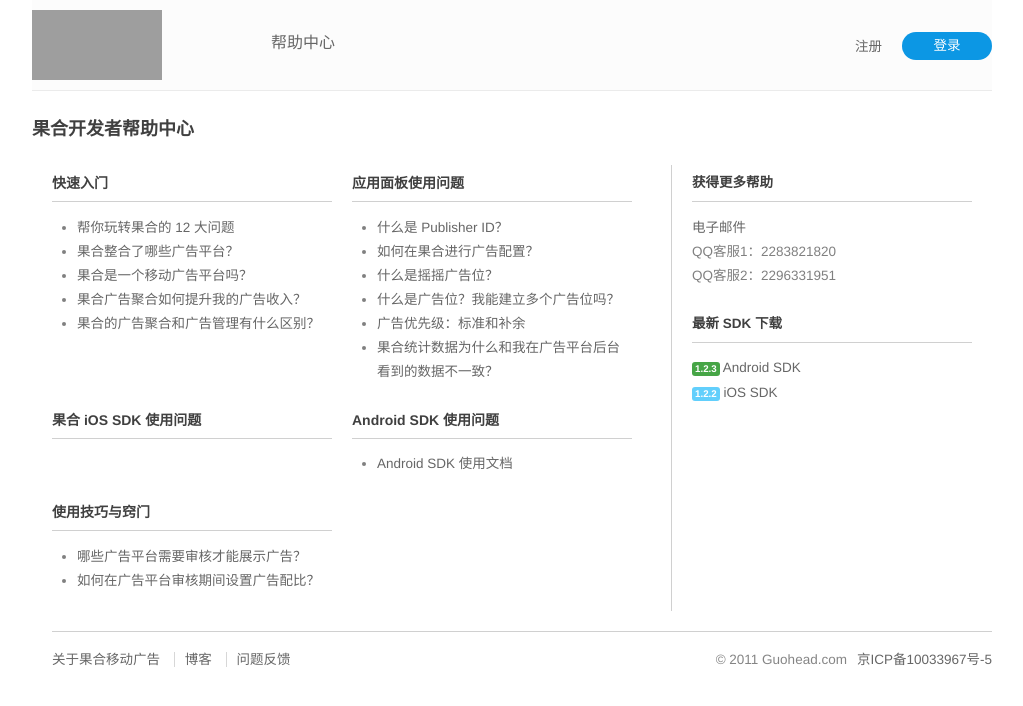
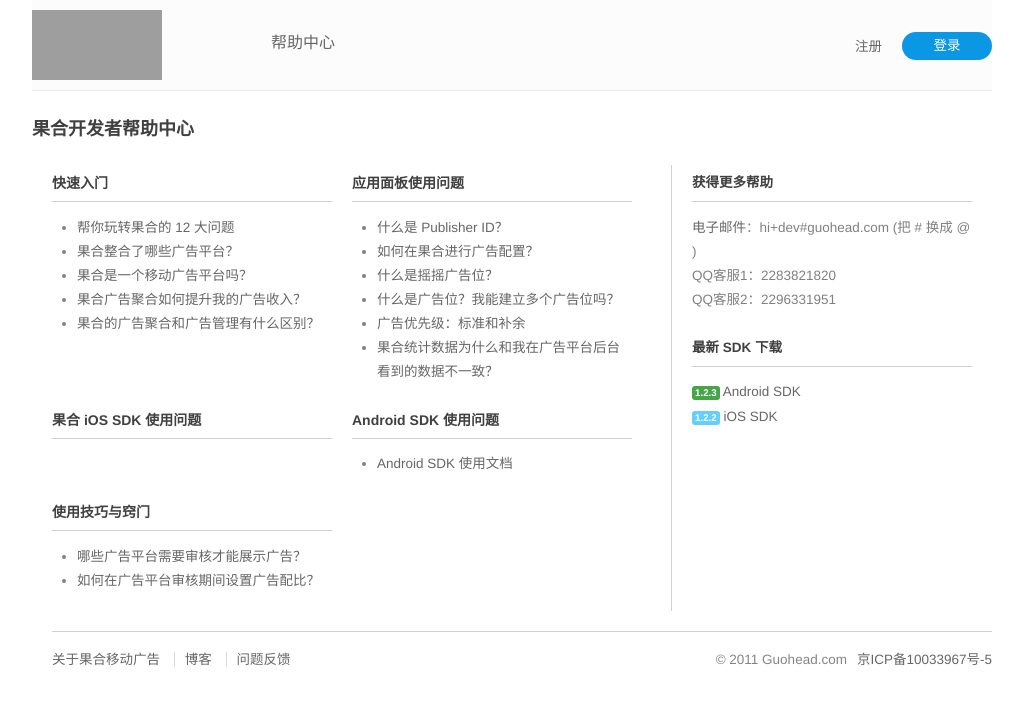
Before and after one commit to guohe/guohe-help, a Jekyll site: the page built from index.html, in a window 1280 px wide, cut to the strip 0-706 px from the top of the page. Shown: the whole strip, without its empty margins (118-1141 px from the left). Built offline with Jekyll 4.4.1, drawn with Linux system fonts in a browser that asks for light colours; nearby versions of some CDN libraries; Markdown is read by kramdown in place of the engine named in the settings; grey boxes are pictures that could not be loaded.

Commit message:
sidebar changes

```diff
--- a/_includes/sidebar.html
+++ b/_includes/sidebar.html
@@ -1,6 +1,6 @@
 <h4>获得更多帮助</h4>
 <ul>
-	<li><a href="mailto:hi+dev@guohead.com">电子邮件</a></li>
+	<li><a href="mailto:hi+dev@guohead.com">电子邮件</a>：hi+dev#guohead.com (把 # 换成 @ )</li>
 	<li>QQ客服1：2283821820</li>
 	<li>QQ客服2：2296331951</li>
 </ul>
```
